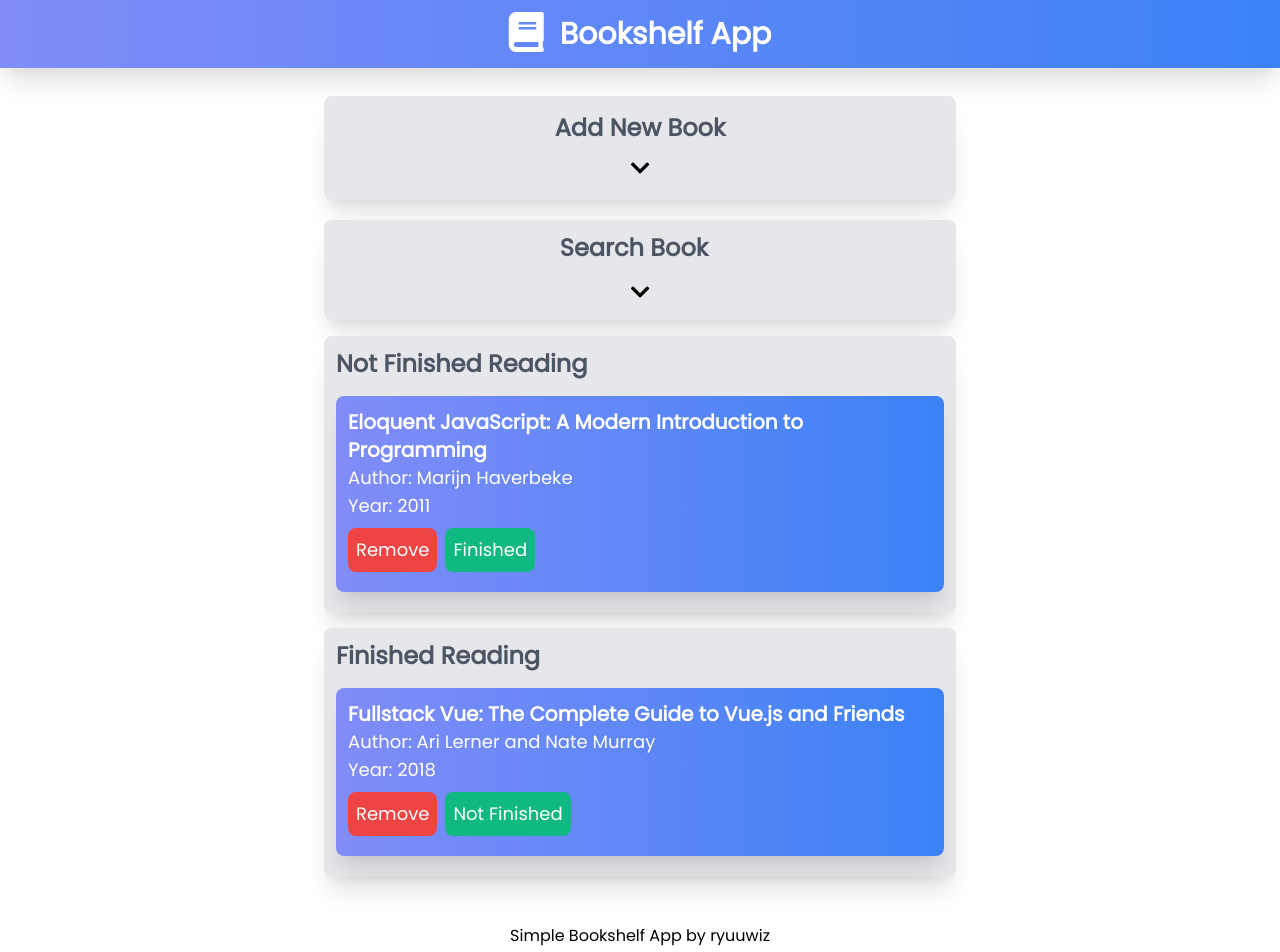
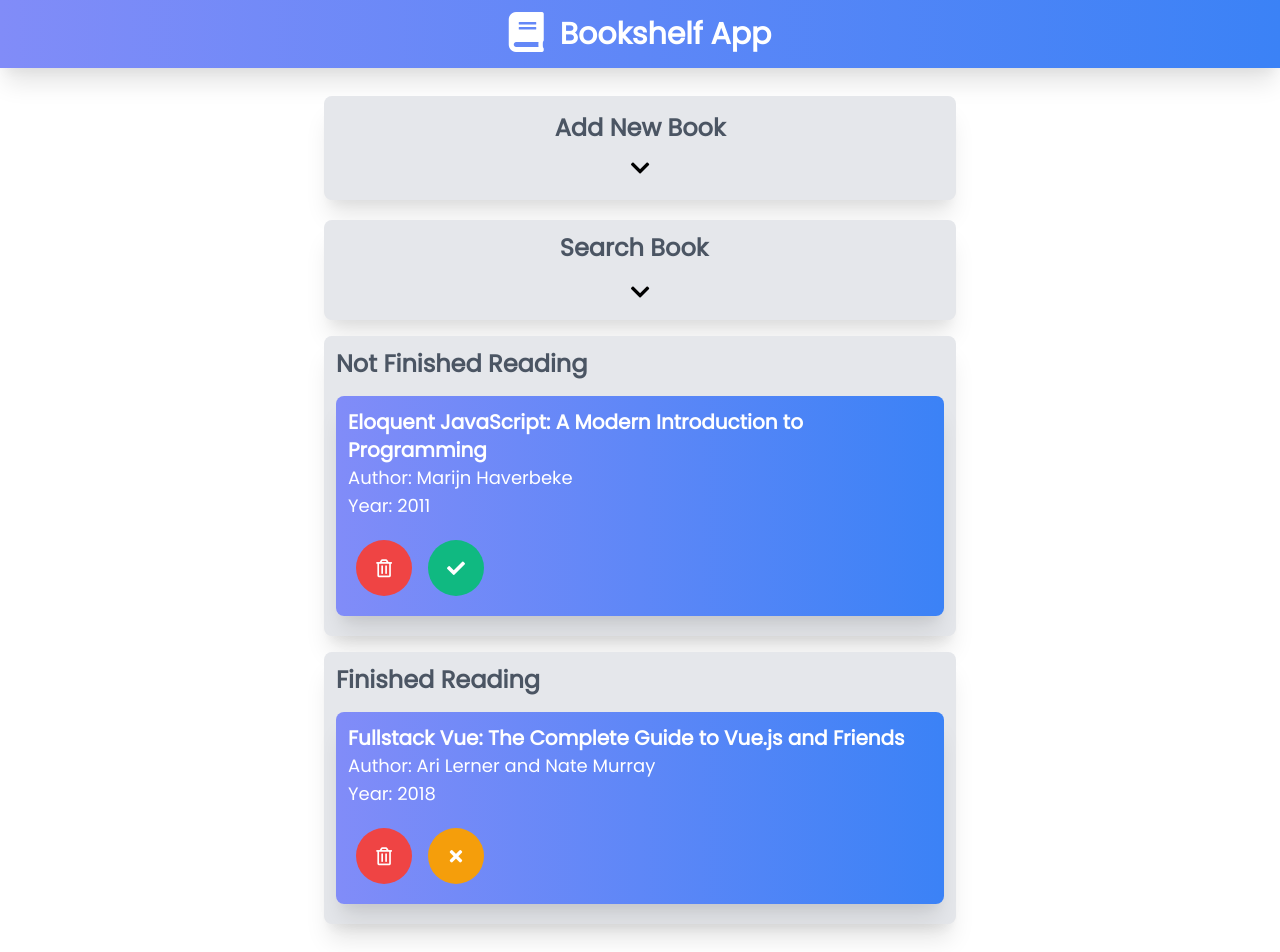
Before and after one commit to ryuuwiz/bookshelfapp, a Vue app: page / in a window 1280 px wide. Shown: the top 952 px of the page. Built offline with nearby package versions, Linux system fonts and the light colour scheme; what secure-ls would draw is missing.

Commit message:
style: add icons

```diff
--- a/src/components/Bookshelf.vue
+++ b/src/components/Bookshelf.vue
@@ -26,32 +26,49 @@
       <p>Author: {{ inCompleteBook.author }}</p>
       <p>Year: {{ inCompleteBook.year }}</p>
 
+      <div class="mt-3 w-full flex flex-row">
         <Button
           button-title="Remove"
           button-class="
         p-2
-        mt-2
-        mb-2
+        m-2
+        w-1/2
+        md:w-14
+        md:h-14
+        md:flex
+        md:justify-center
+        md:items-center
+        md:rounded-full
         text-lg
         rounded-lg
         bg-red-500
-        hover:bg-red-600"
+        hover:bg-red-600
+        far fa-trash-alt fa-7x
+        "
           @click-event="removeBook(inCompleteBook.id)"
         />
 
         <Button
-        button-title="Finished"
+          button-title="Not Finished"
           button-class="
             p-2
-        mt-2
-        ml-2
-        mb-2
+            m-2
+            w-1/2
+            md:w-14
+        md:h-14
+        md:flex
+        md:justify-center
+        md:items-center
+        md:rounded-full
             text-lg
             rounded-lg
             bg-green-500
-        hover:bg-green-600"
+            hover:bg-green-600
+            fas fa-check fa-7x
+            "
           @click-event="addBookToComplete(inCompleteBook.id)"
         />
+      </div>
     </div>
   </div>
 
@@ -82,16 +99,25 @@
       <p>Author: {{ completeBook.author }}</p>
       <p>Year: {{ completeBook.year }}</p>
 
+      <div class="mt-3 w-full flex flex-row">
         <Button
           button-title="Remove"
           button-class="
         p-2
-        mt-2
-        mb-2
+        m-2
+        w-1/2
+        md:w-14
+        md:h-14
+        md:flex
+        md:justify-center
+        md:items-center
+        md:rounded-full
         text-lg
         rounded-lg
         bg-red-500
-        hover:bg-red-600"
+        hover:bg-red-600
+        far fa-trash-alt fa-7x
+        "
           @click-event="removeBook(completeBook.id)"
         />
 
@@ -99,15 +125,23 @@
           button-title="Not Finished"
           button-class="
         p-2
-        mt-2
-        ml-2
-        mb-2
+        m-2
+        w-1/2
+        md:w-14
+        md:h-14
+        md:flex
+        md:justify-center
+        md:items-center
+        md:rounded-full
         text-lg
         rounded-lg
-        bg-green-500
-        hover:bg-green-600"
+        bg-yellow-500
+        hover:bg-yellow-600
+        fas fa-times fa-7x
+        "
           @click-event="addBookToInComplete(completeBook.id)"
         />
+      </div>
     </div>
   </div>
 </template>
--- a/src/components/Button.vue
+++ b/src/components/Button.vue
@@ -1,5 +1,5 @@
 <template>
-  <button :class="btnClass" @click="customClick">{{ btnTitle }}</button>
+  <button :class="btnClass" @click="customClick"></button>
 </template>
 
 <script>
@@ -8,10 +8,6 @@ import { reactive, toRefs } from 'vue'
 export default {
   name: 'Button',
   props: {
-    buttonTitle: {
-      type: String,
-      required: true,
-    },
     buttonClass: {
       type: String,
       required: true,
@@ -20,7 +16,6 @@ export default {
   emits: ['click-event'],
   setup(props, { emit }) {
     const btn = reactive({
-      btnTitle: props.buttonTitle,
       btnClass: props.buttonClass,
     })
 
--- a/src/components/Search.vue
+++ b/src/components/Search.vue
@@ -27,18 +27,24 @@
       <button
         class="
           p-2
-          w-1/3
-          rounded-lg
+          w-11
+          h-11
+          flex
+          justify-center
+          items-center
+          rounded-full
           text-white text-lg
           font-bold
           bg-gradient-to-r
           from-indigo-400
           to-blue-500
           hover:from-indigo-500 hover:to-blue-600 hover:bg-blue-600
+          hidden
+          md:flex
         "
         @click="addSearch"
       >
-        Search
+        <i class="fas fa-search"></i>
       </button>
     </div>
 
```
Lines whose indentation alone changed are shown as unchanged.
